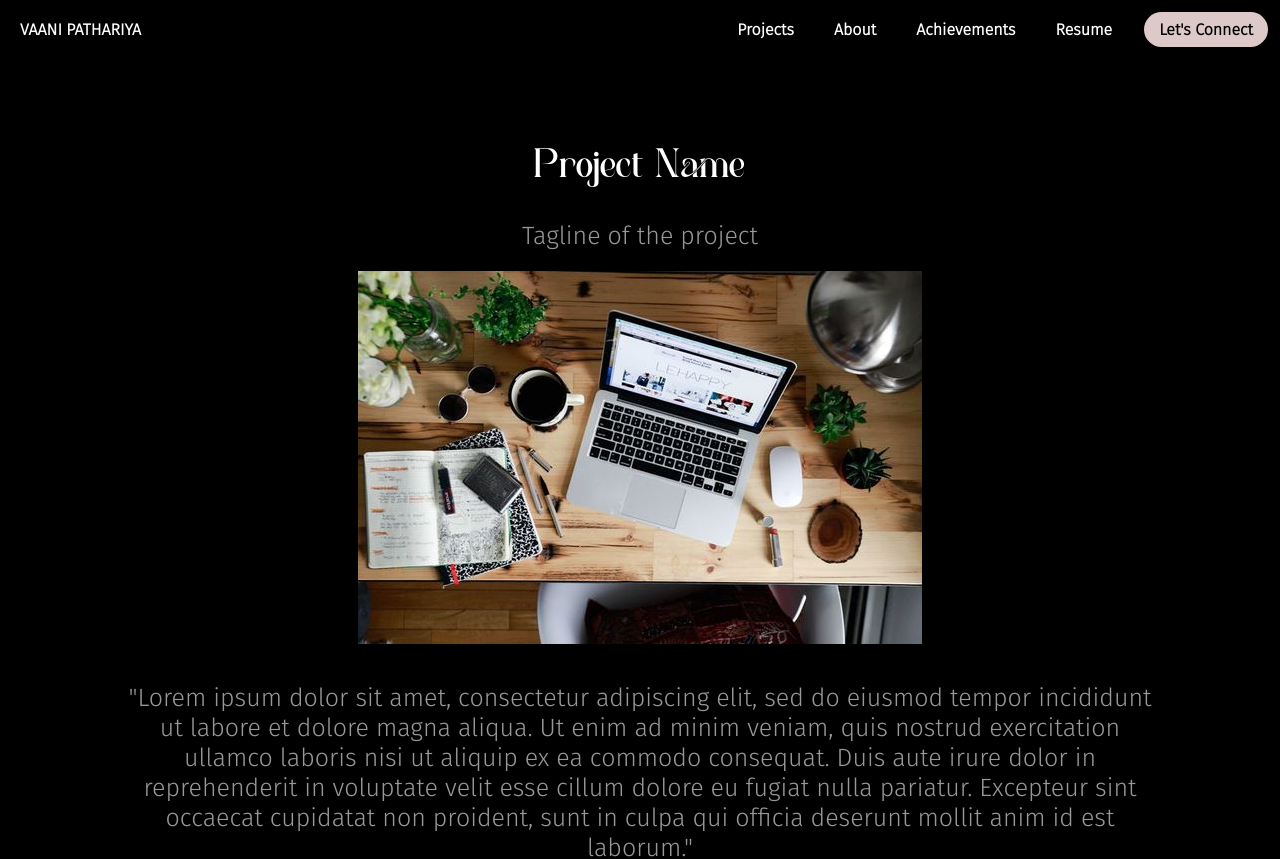
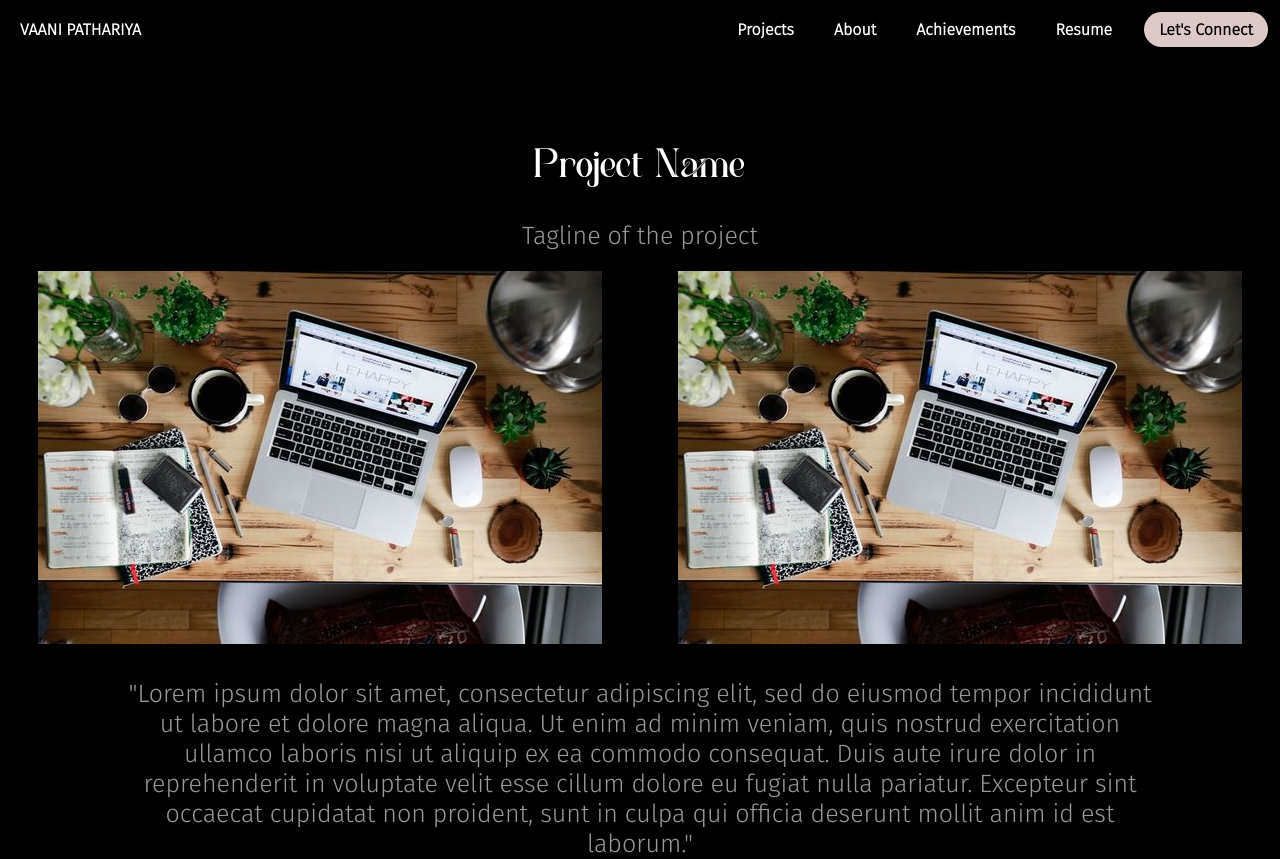
Before and after one commit to Vaani-pathariya/itsvaani, a React (Create React App) app: page /p1 in a window 1280 px wide. Shown: the top 859 px of the page. Built offline with nearby package versions, Linux system fonts and the light colour scheme.

Commit message:
image sizing

```diff
--- a/src/css/landing.css
+++ b/src/css/landing.css
@@ -123,6 +123,9 @@
     width: 80%;
     margin: auto;
 }
+.flex_2{
+    justify-content: space-around;
+}
 .linking{
     background-color: #dec9c9;
     margin-top: 40px;
--- a/src/project/pj1.js
+++ b/src/project/pj1.js
@@ -9,7 +9,10 @@ const P1=()=>{
             <div className="sizing">
                 <div className="changed-font sizP">Project Name</div>
                 <div className="below-textp new-font">Tagline of the project</div>
+                <div className="flex flex_2">
                 <img src={test}></img>
+                <img src={test}></img>
+                </div>
                 <div className="below-textp new-font content">"Lorem ipsum dolor sit amet, consectetur adipiscing elit, sed do eiusmod tempor incididunt ut labore et dolore magna aliqua. Ut enim ad minim veniam, quis nostrud exercitation ullamco laboris nisi ut aliquip ex ea commodo consequat. Duis aute irure dolor in reprehenderit in voluptate velit esse cillum dolore eu fugiat nulla pariatur. Excepteur sint occaecat cupidatat non proident, sunt in culpa qui officia deserunt mollit anim id est laborum."</div>
                 <div className="new-font linking">Link to the project: HERE</div>
             </div>
```
